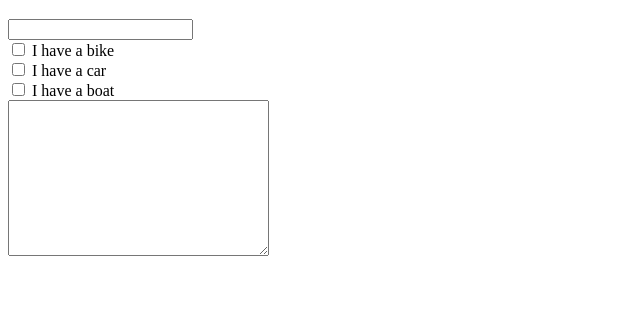
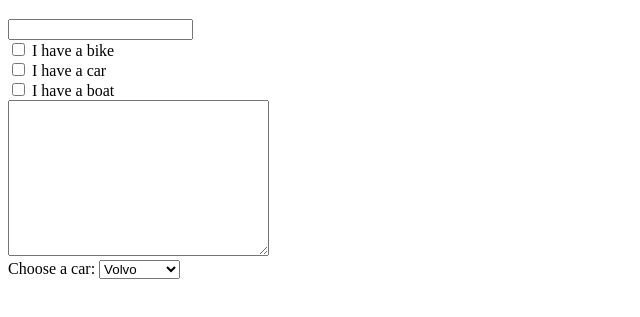
Before and after one commit to nga-hoeun/Testing, a plain HTML site: page index.html in a window 1280 px wide. Shown: the part 61-378 px from the top of the page, without its empty margins (0-640 px from the left). Drawn offline with Linux system fonts and the light colour scheme.

Commit message:
combobox

```diff
--- a/index.html
+++ b/index.html
@@ -22,5 +22,14 @@
     <div>
         <textarea name="" id="" cols="30" rows="10"></textarea>
     </div>
+    <div>
+        <label for="cars">Choose a car:</label>
+        <select name="cars" id="cars">
+        <option value="volvo">Volvo</option>
+        <option value="saab">Saab</option>
+        <option value="mercedes">Mercedes</option>
+        <option value="audi">Audi</option>
+        </select>
+    </div>
 </body>
 </html>
```
